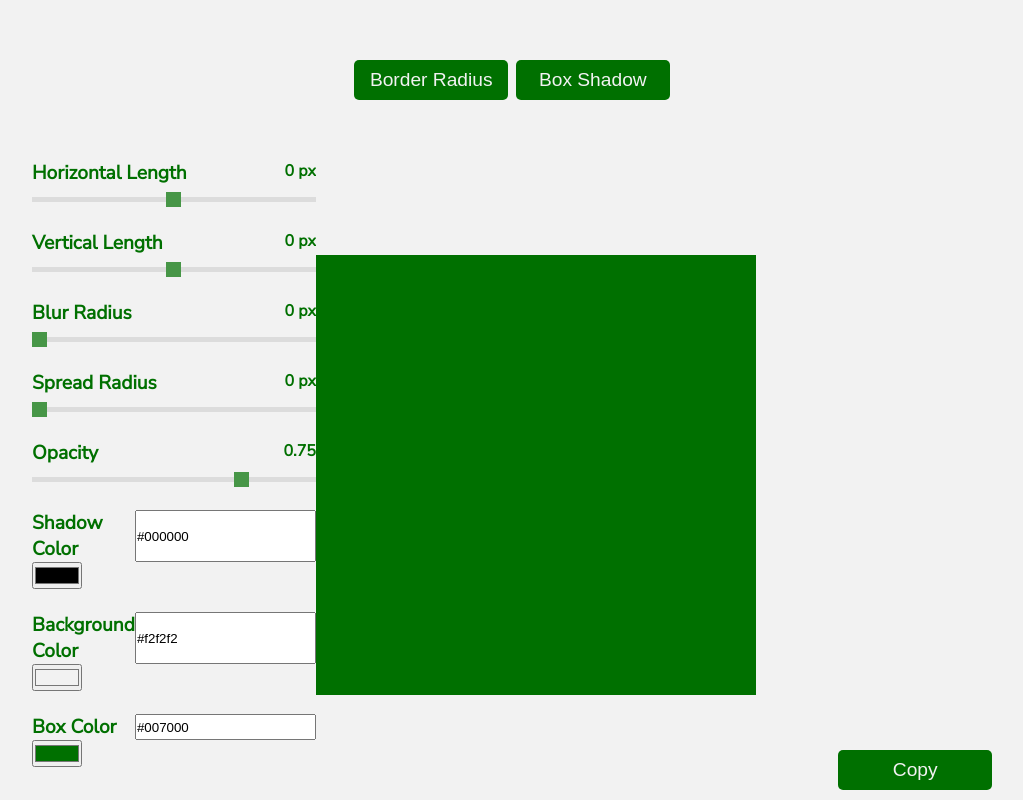
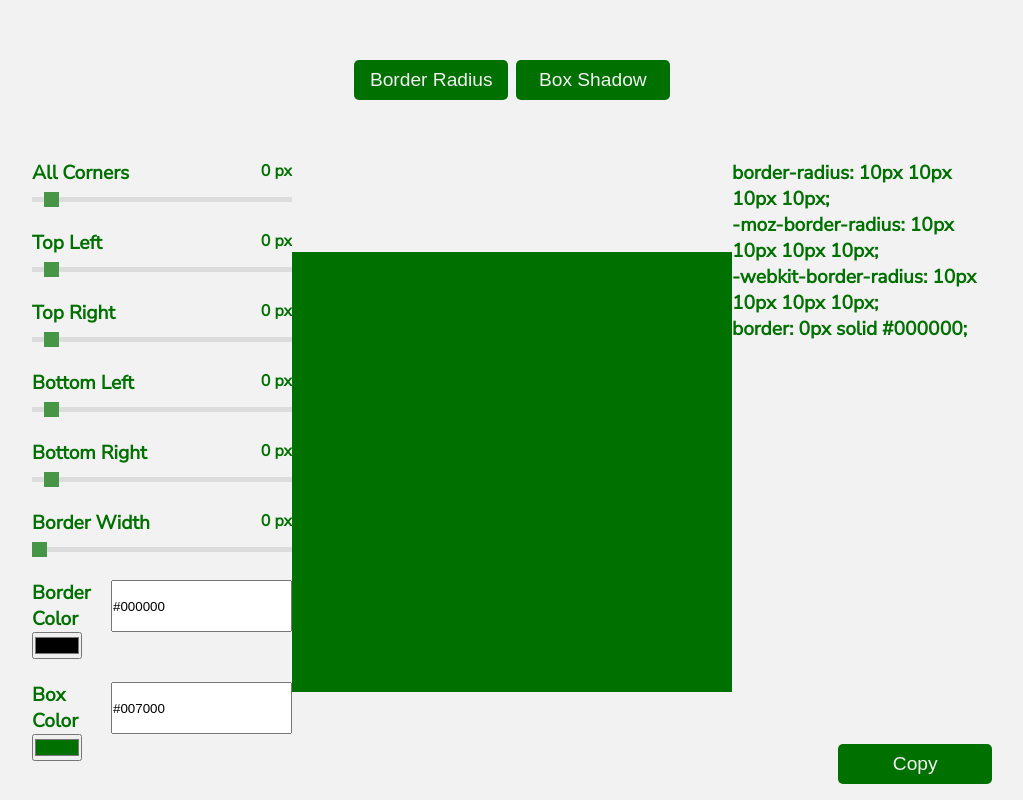
Before and after one commit to user-993/CSS-Tool, a plain HTML site: page index.html in a window 1280 px wide. Both pictures are taken after a click on the button "Border Radius". Shown: the whole page, without its empty margins (128-1151 px from the left). Drawn offline with Linux system fonts and the light colour scheme.

Commit message:
second page content added

```diff
--- a/app.js
+++ b/app.js
@@ -1,4 +1,9 @@
+/*-------------------------------------------------------------------------------------------------------------*/
+/*-----------------------------------------  BORDER SHADOW PAGE  ----------------------------------------------*/
+/*-------------------------------------------------------------------------------------------------------------*/
+
 const inputs = document.querySelectorAll('.variables input');
+
 
 function handleUpdate() {
   const suffix = this.dataset.sizing || '';
@@ -14,6 +19,7 @@ inputs.forEach(input => input.addEventListener('mousemove', handleUpdate));
 function handleNumbers() { /* Přepíše na všech potřebných místech aktuální hodnotu px podle slideru */
   const poradi = this.dataset.order; /* data-order */
 
+  // For border shadow page
   if (poradi === '1') {
     var ys = document.querySelectorAll('.border-shadow-content .demo1');
     ys.forEach(y => y.innerHTML = this.value);
@@ -52,7 +58,7 @@ function handleCopyBtn () {
 
     /*console.log(oblast);*/
 
-    var copyText = document.getElementById("pokus");
+    var copyText = document.getElementById("transfer-station");
 
     copyText.value = text;
     console.log(copyText.value);
@@ -178,7 +184,7 @@ var boxColor = document.getElementById("base3");
 
 // Function for getting the current HEX color code and making the actual box color change
 function getHexBoxColorCode() {
-  document.getElementById("box-color").value = boxColor.value; /* document.getElementById("shadow").innerHTML = color.value; */
+  document.getElementById("border-shadow-box-color").value = boxColor.value; /* document.getElementById("shadow").innerHTML = color.value; */
 }
 
 // Event listener for input, which triggers the function getHexBoxColorCode
@@ -216,7 +222,13 @@ borderShadowBtn.addEventListener('click', toBorderShadowPage);
 
 
 
+/*-------------------------------------------------------------------------------------------------------------*/
+/*-----------------------------------------  BORDER RADIUS PAGE  ----------------------------------------------*/
+/*-------------------------------------------------------------------------------------------------------------*/
 
+// HANDLE VALUE NUMBERS FOR BORDER RADIUS PAGE
+
+// Targeting all the inputs on the border radius page
 
 
 
--- a/index.html
+++ b/index.html
@@ -82,10 +82,10 @@
 
         <div class="color-picker">
           <div class="line">
-            <h2>Box Color</h2><input type="text" value="#007000" id="box-color">
+            <h2>Box Color</h2><input type="text" value="#007000" id="border-shadow-box-color">
 
           </div>
-          <input id="base3" type="color" name="box-color" value="#007000">
+          <input id="base3" type="color" name="border-shadow-box-color" value="#007000">
         </div>
         <br>
 
@@ -108,7 +108,7 @@
             box-shadow: <span class="demo1">0</span>px <span class="demo2">0</span>px <span class="demo3">0</span>px <span class="demo4">0</span>px rgba(<span class="demo6">0</span>,<span class="demo7">0</span>,<span class="demo8">0</span>,<span class="demo5">0</span>);
           </h2>
 
-          <input type="text" value="" id="pokus" class="hidden">
+          <input type="text" value="" id="transfer-station" class="hidden">
 
         </div>
 
@@ -121,83 +121,90 @@
       </div>
     </div>
 
+    <!-- BORDER RADIUS PAGE -->
     <div id="border-radius-page" class="border-radius-content hide">
       <div class="variables">
 
+        <!--Sliders for Border Radius Page -->
         <div class="slidecontainer">
           <div class="line">
-            <h2>Horizontal Length</h2><p><span class="demo1">0</span> px</p>
+            <h2>All Corners</h2><p><span class="all-corners-value">0</span> px</p>
           </div>
-          <input type="range" name="offset-x" min="-200" max="200" value="0" class="slider" id="myRange1" data-sizing="px" data-order="1">
+          <input type="range" name="all-corners" min="0" max="200" value="10" class="slider" id="all-corners-input" data-sizing="px" data-order="6">
         </div>
         <br>
 
         <div class="slidecontainer">
           <div class="line">
-            <h2>Vertical Length</h2><p><span class="demo2">0</span> px</p>
+            <h2>Top Left</h2><p><span class="top-left-corner-value">0</span> px</p>
           </div>
-          <input type="range" name="offset-y" min="-200" max="200" value="0" class="slider" id="myRange2" data-sizing="px" data-order="2">
+          <input type="range" name="top-left" min="0" max="200" value="10" class="slider" id="top-left-input" data-sizing="px" data-order="7">
         </div>
         <br>
 
         <div class="slidecontainer">
           <div class="line">
-            <h2>Blur Radius</h2><p><span class="demo3">0</span> px</p>
+            <h2>Top Right</h2><p><span class="top-right-corner-value">0</span> px</p>
           </div>
-          <input type="range" name="blur-radius" min="0" max="300" value="0" class="slider" id="myRange3" data-sizing="px" data-order="3">
+          <input type="range" name="top-right" min="0" max="200" value="10" class="slider" id="top-right-input" data-sizing="px" data-order="8">
         </div>
         <br>
 
         <div class="slidecontainer">
           <div class="line">
-            <h2>Spread Radius</h2><p><span class="demo4">0</span> px</p>
+            <h2>Bottom Left</h2><p><span class="bottom-left-corner-value">0</span> px</p>
           </div>
-          <input type="range" name="spread-radius" min="0" max="200" value="0" class="slider" id="myRange4" data-sizing="px" data-order="4">
+          <input type="range" name="bottom-left" min="0" max="200" value="10" class="slider" id="bottom-left-input" data-sizing="px" data-order="9">
         </div>
         <br>
 
         <div class="slidecontainer">
           <div class="line">
-            <h2>Opacity</h2><p><span id="opa" class="demo5">0.75</span></p>
+            <h2>Bottom Right</h2><p><span class="bottom-right-corner-value">0</span> px</p>
           </div>
-          <input type="range" name="opacity" min="0.00" max="1.00" step="0.01" value="0.75" class="slider" id="myRange5" data-order="5">
+          <input type="range" name="bottom-right" min="0" max="200" value="10" class="slider" id="bottom-right-input" data-sizing="px" data-order="10">
         </div>
         <br>
 
 
 
 
+
+        <div class="slidecontainer">
+          <div class="line">
+            <h2>Border Width</h2><p><span class="border-width-value">0</span> px</p>
+          </div>
+          <input type="range" name="border-width" min="0" max="100" value="0" class="slider" id="border-width-input" data-sizing="px" data-order="">
+        </div>
+        <br>
+
+
+
+        <!-- Color Pickers for Border Radius Page -->
         <div class="color-picker">
           <div class="line">
-            <h2>Shadow Color</h2><input type="text" value="#000000" id="shadow">
+            <h2>Border Color</h2><input type="text" value="#000000" id="border-color">
 
           </div>
-          <input id="base1" type="color" name="shadow-color" value="#000000">
+          <input id="border-color-input" type="color" name="border-color" value="#000000">
         </div>
         <br>
 
         <div class="color-picker">
           <div class="line">
-            <h2>Background Color</h2><input type="text" value="#f2f2f2" id="background-color">
+            <h2>Box Color</h2><input type="text" value="#007000" id="border-radius-box-color">
 
           </div>
-          <input id="base2" type="color" name="background-color" value="#f2f2f2">
+          <input id="base3" type="color" name="border-radius-box-color" value="#007000">
         </div>
         <br>
 
-        <div class="color-picker">
-          <div class="line">
-            <h2>Box Color</h2><input type="text" value="#007000" id="box-color">
 
-          </div>
-          <input id="base3" type="color" name="box-color" value="#007000">
-        </div>
-        <br>
 
       </div>
 
       <div class="box">
-        <div id="big-box">
+        <div id="big-box-2">
 
         </div>
       </div>
@@ -206,10 +213,13 @@
         <div>
 
           <h2 id="textarea">
-
-            <br />
-
-
+            border-radius: <span class="top-left-corner-value">10</span>px <span class="top-right-corner-value">10</span>px <span class="bottom-right-corner-value">10</span>px <span class="bottom-left-corner-value">10</span>px;
+            <br>
+            -moz-border-radius: <span class="top-left-corner-value">10</span>px <span class="top-right-corner-value">10</span>px <span class="bottom-right-corner-value">10</span>px <span class="bottom-left-corner-value">10</span>px;
+            <br>
+            -webkit-border-radius: <span class="top-left-corner-value">10</span>px <span class="top-right-corner-value">10</span>px <span class="bottom-right-corner-value">10</span>px <span class="bottom-left-corner-value">10</span>px;
+            <br>
+            border: <span class="border-width-value">0</span>px solid #000000;
           </h2>
 
           <input type="text" value="" id="pokus" class="hidden">
--- a/style.css
+++ b/style.css
@@ -14,7 +14,22 @@
 
   --shadow-color: #000000;
   --background-color: #f2f2f2;
-  --box-color: #007000;
+  --border-shadow-box-color: #007000;
+
+  /* Border radius variables */
+  --all-corners: 0px;
+
+  --top-left: 0px;
+  --top-right: 0px;
+  --bottom-left: 0px;
+  --bottom-right: 0px;
+
+  --border-width: 0px;
+
+  --border-color: #000000;
+  --border-radius-box-color: #007000;
+
+
 }
 
 html {
@@ -141,9 +156,17 @@ body {
 #big-box {
   height: 55vh;
   width: 55vh;
-  background: var(--box-color);
+  background: var(--border-shadow-box-color);
   box-shadow: var(--offset-x) var(--offset-y) var(--blur-radius) var(--spread-radius) rgba(var(--red), var(--green), var(--blue), var(--opacity));
 
+}
+
+#big-box-2 {
+  height: 55vh;
+  width: 55vh;
+  background: var(--border-radius-box-color);
+  border-radius: var(--top-left) var(--top-right) var(--bottom-right) var(--bottom-left);
+  border: var(--border-width) solid var(--border-color);
 }
 
 /* OUTPUT */
```
